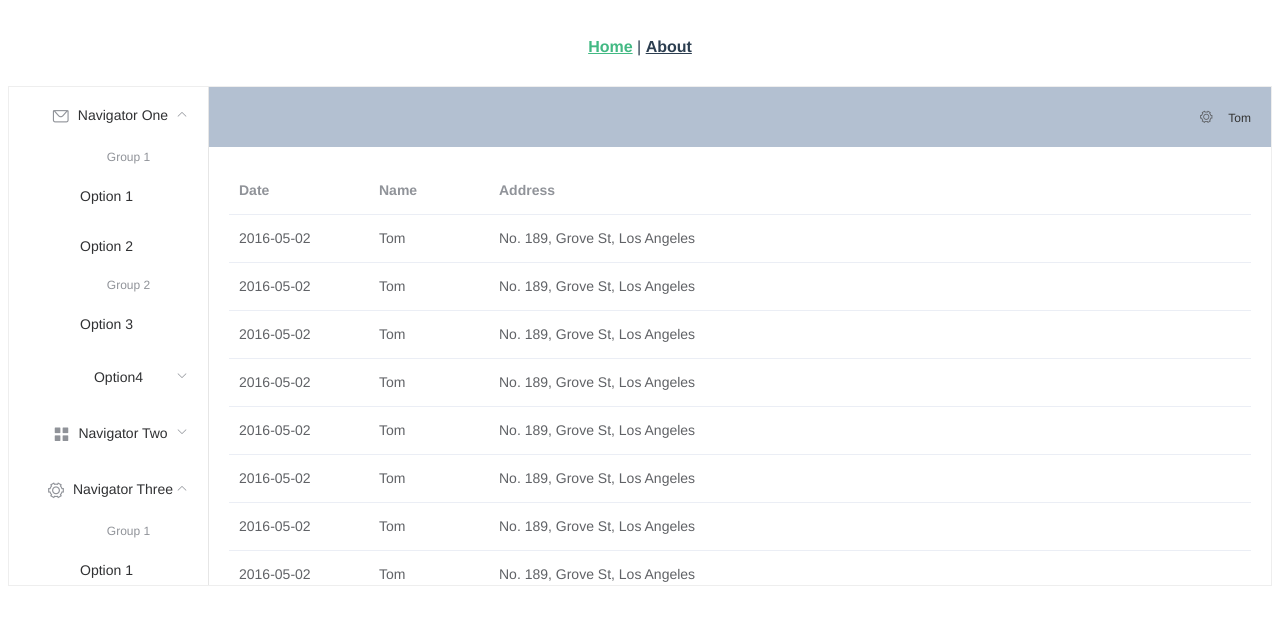
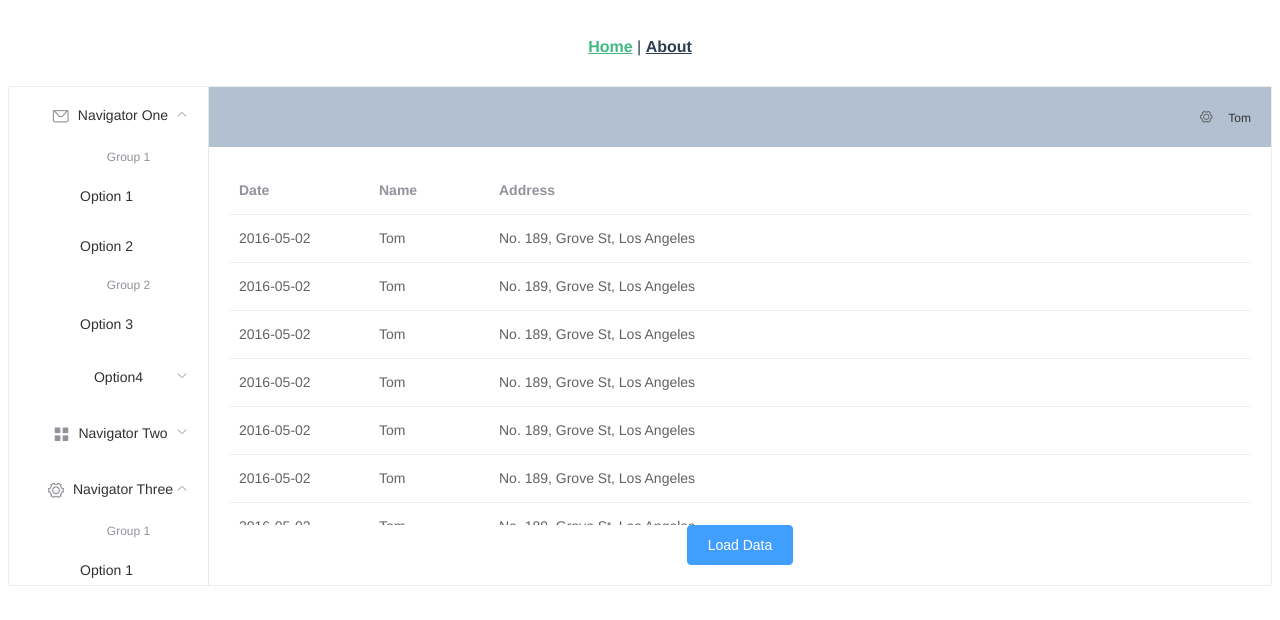
Before and after one commit to popopopopopopopopopopopo/vue_el_layout0001, a Vue app: page / in a window 1280 px wide. Shown: the top 620 px of the page. Built offline with nearby package versions, Linux system fonts and the light colour scheme.

Commit message:
added full screen loading.

```diff
--- a/src/views/ElWorklist.vue
+++ b/src/views/ElWorklist.vue
@@ -73,6 +73,13 @@
                     </el-table-column>
                 </el-table>
             </el-main>
+            <el-footer>
+                <el-button
+                        type="primary"
+                        @click="openFullScreen">
+                    Load Data
+                </el-button>
+            </el-footer>
         </el-container>
     </el-container>
 </template>
@@ -90,8 +97,28 @@
             // };
             const item = new user_model('Tom', '2016-05-02', 'No. 189, Grove St, Los Angeles');
             return {
-                tableData: Array(20).fill(item)
+                tableData: Array(20).fill(item),
+                fullscreenLoading: false,
             }
+        },
+        methods : {
+            openFullScreen() {
+                const loading = this.$loading({
+                    lock: true,
+                    text: 'Loading',
+                    spinner: 'el-icon-loading',
+                    background: 'rgba(0, 0, 0, 0.7)'
+                });
+                setTimeout(() => {
+                    loading.close();
+                }, 2000);
+            }
+            // openFullScreen() {
+            //     this.fullscreenLoading = true;
+            //     setTimeout(() => {
+            //         this.fullscreenLoading = false;
+            //     }, 2000);
+            // }
         }
     };
 </script>
```
